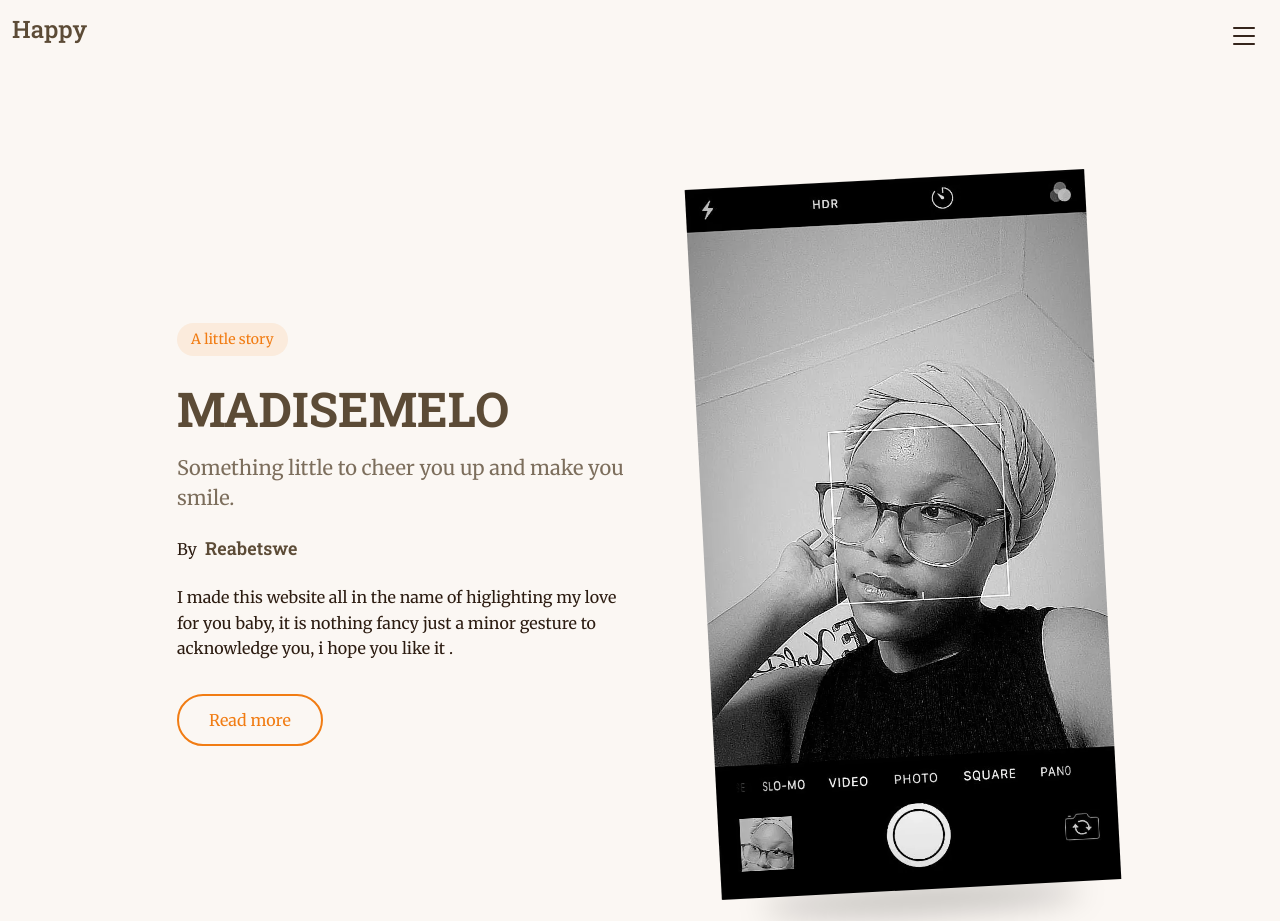
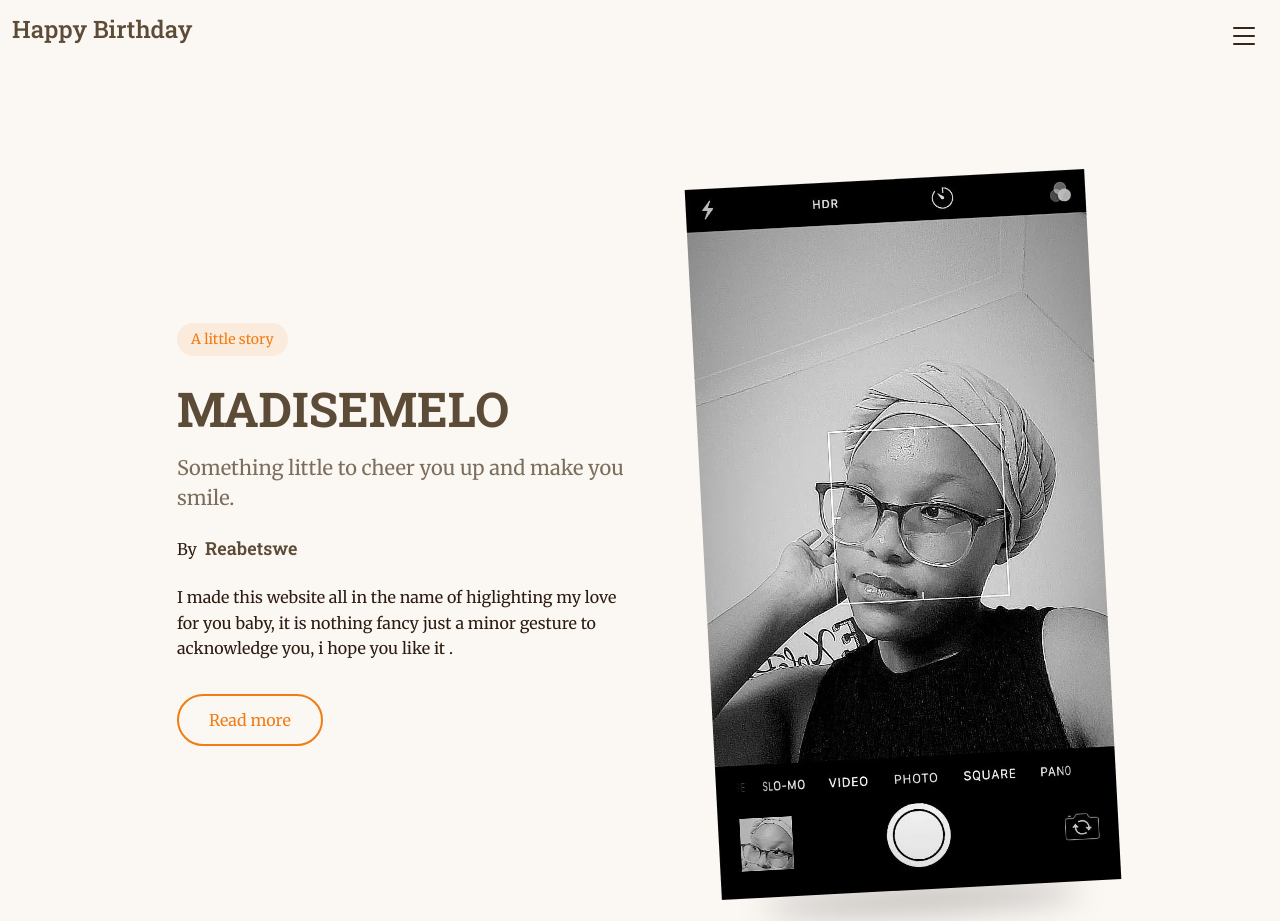
Before and after one commit to reabetswetamako19/BookLanding, a plain HTML site: page index.html in a window 1280 px wide. Shown: the top 921 px of the page. Drawn offline with Linux system fonts and the light colour scheme.

Commit message:
correction

```diff
--- a/index.html
+++ b/index.html
@@ -4,7 +4,7 @@
 <head>
   <meta charset="utf-8">
   <meta content="width=device-width, initial-scale=1.0" name="viewport">
-  <title>MADI</title>
+  <title>MADISEMELO</title>
   <meta name="description" content="">
   <meta name="keywords" content="">
 
@@ -41,7 +41,7 @@
         <!-- <img src="assets/img/logo.webp" alt=""> -->
 
         <!-- Uncomment the line below if you also wish to use a text logo -->
-        <h1 class="sitename">Happy</h1>
+        <h1 class="sitename">Happy Birthday</h1>
       </a>
 
       <nav id="navmenu" class="navmenu">
```
